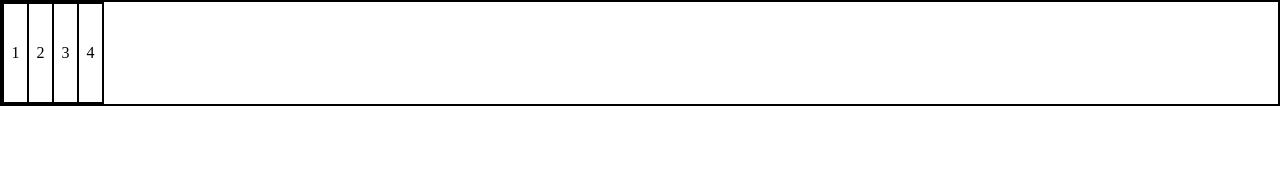
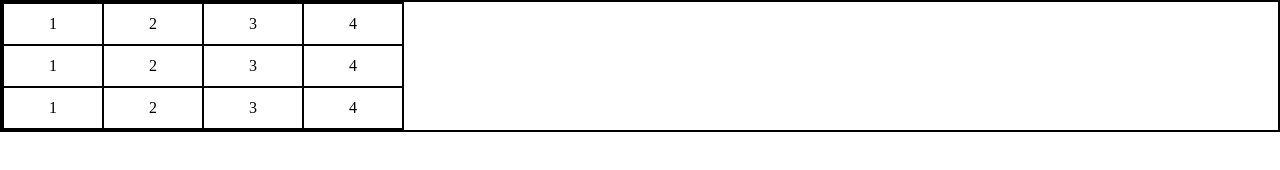
Before and after one commit to DevNulPavel/html_css_examples, a plain HTML site: page test_5_display_table/index.html in a window 1280 px wide. Drawn offline with Linux system fonts and the light colour scheme.

Commit message:
Table div research

```diff
--- a/test_5_display_table/index.html
+++ b/test_5_display_table/index.html
@@ -16,6 +16,18 @@
                 <div class="cell">3</div>
                 <div class="cell">4</div>
             </div>
+            <div class="row">
+                <div class="cell">1</div>
+                <div class="cell">2</div>
+                <div class="cell">3</div>
+                <div class="cell">4</div>
+            </div>
+            <div class="row">
+                <div class="cell">1</div>
+                <div class="cell">2</div>
+                <div class="cell">3</div>
+                <div class="cell">4</div>
+            </div>
         </div>
     </body>
 
--- a/test_5_display_table/static/style.css
+++ b/test_5_display_table/static/style.css
@@ -9,20 +9,20 @@ body {
 
 .table {
     display: table;
-    width: 100px;
+    width: 400px;
+    height: auto;
     _border-spacing: 10px;
 }
 
 .row {
     display: table-row;
-    width: 100px;
-    height: 100px;
+    _width: 400px; /* Расчет автоматический */
 }
 
 .cell {
     display: table-cell;
-    width: 100px;
-    height: 50px;
+    _width: 100px; /* Расчет автоматический */
+    height: 40px;
     text-align: center;
     vertical-align: middle;
 }
```
